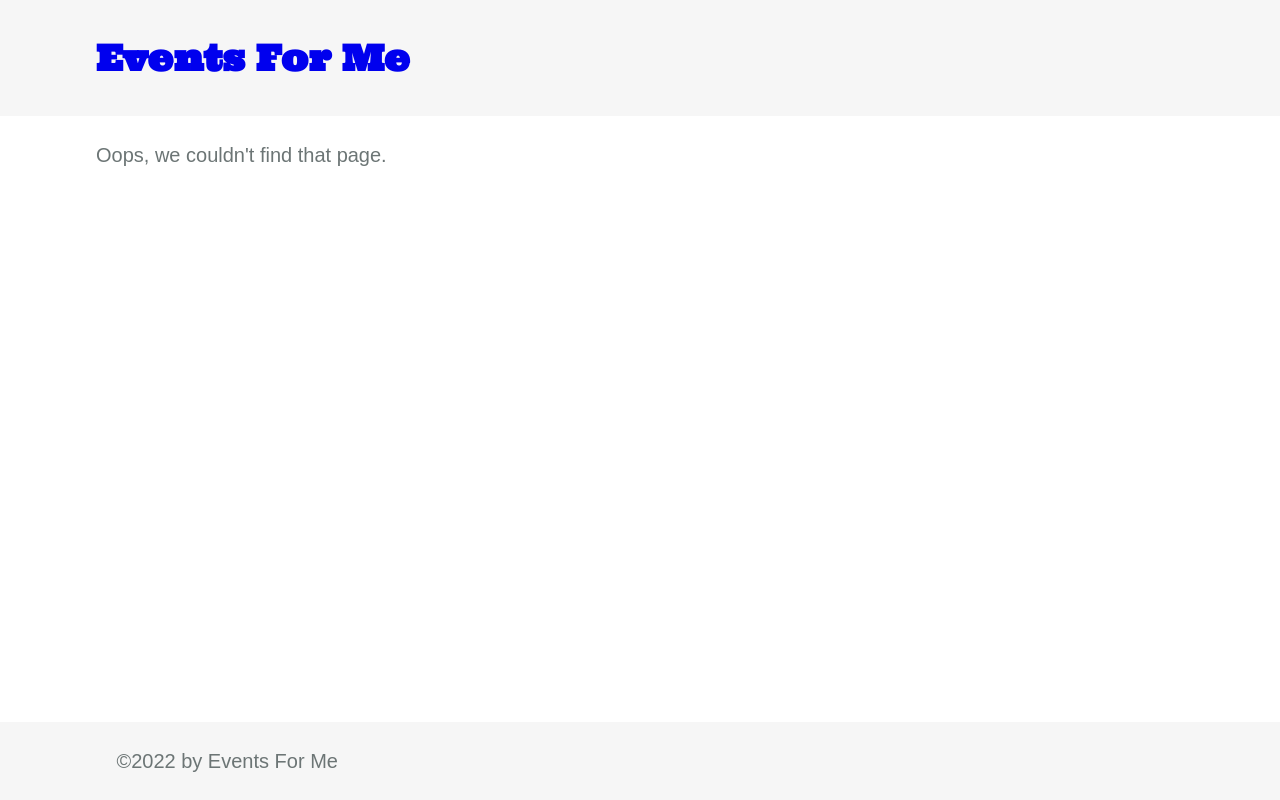
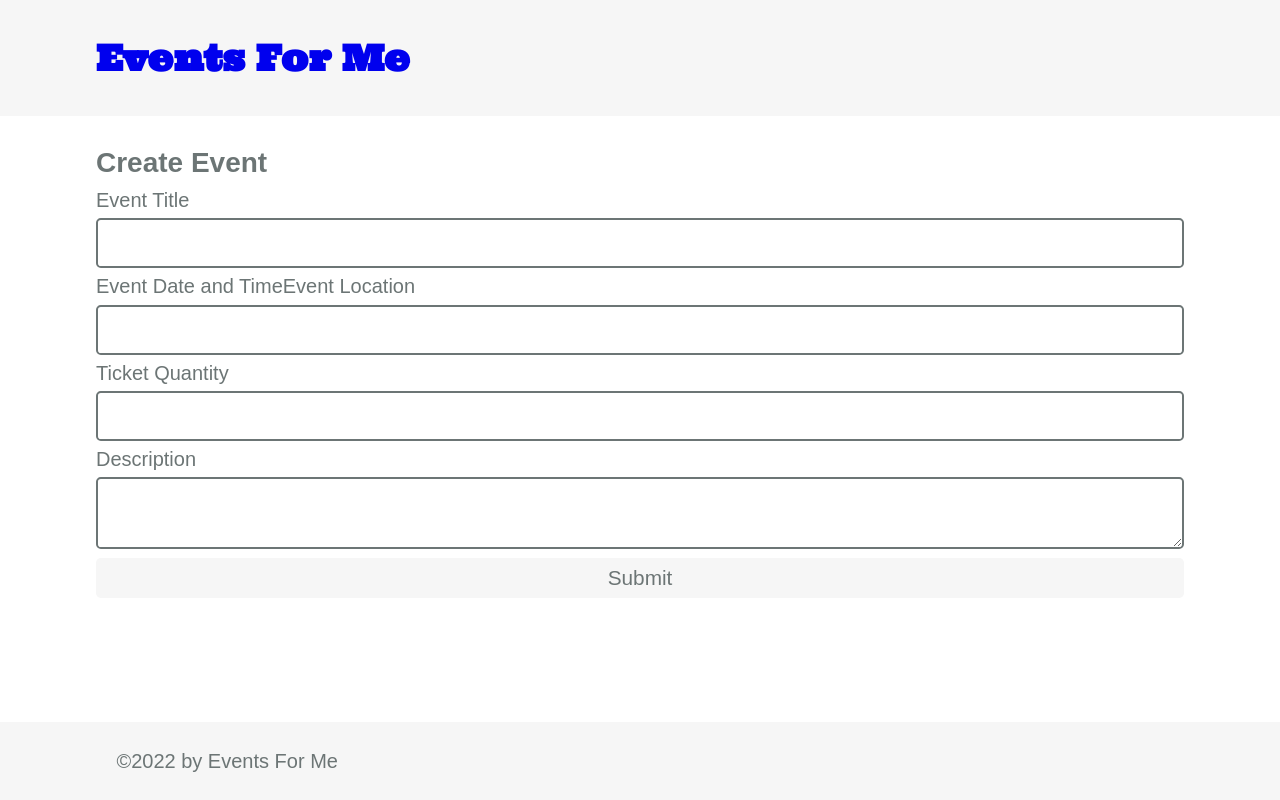
Before and after one commit to sivanagar/eventsForMe, a React (Create React App) app in the folder client/: page /create-event in a window 1280 px wide. Built offline with nearby package versions, Linux system fonts and the light colour scheme.

Commit message:
add route create-event for CreateEvent page

```diff
--- a/client/src/App.js
+++ b/client/src/App.js
@@ -13,7 +13,8 @@ import Dashboard from "./components/Dashboard/Dashboard";
 import Home from "./pages/Home/Home";
 import Signup from "./pages/Signup/Signup";
 import Login from "./pages/Login/Login";
-import CreateEvent from "./pages/CreateEvent";
+import CreateEvent from "./pages/CreateEvent/CreateEvent";
+
 
 import NoMatch from "./pages/NoMatch";
 
@@ -44,7 +45,7 @@ function App() {
               <Route path="login" element={<Login />}></Route>
               <Route path="sign-up" element={<Signup />}></Route>
               <Route path="dashboard" element={<Dashboard />}></Route>
-              <Route path="creatEvent" element={<CreateEvent />}></Route>
+              <Route path="create-event" element={<CreateEvent />}></Route>
               <Route path="*" element={<NoMatch />}></Route>
             </Routes>
           </BrowserRouter>
--- a/client/src/pages/CreateEvent/CreateEvent.js
+++ b/client/src/pages/CreateEvent/CreateEvent.js
@@ -1,6 +1,6 @@
 import React, { useState } from "react";
 //TODO
-// import { LocalizationProvider } from "@mui/x-date-pickers/LocalizationProvider";
+import { LocalizationProvider } from "@mui/x-date-pickers/LocalizationProvider";
 // import { AdapterDayjs } from "@mui/x-date-pickers/AdapterDayjs";
 // import { MobileDatePicker } from "@mui/x-date-pickers/MobileDatePicker";
 
```
